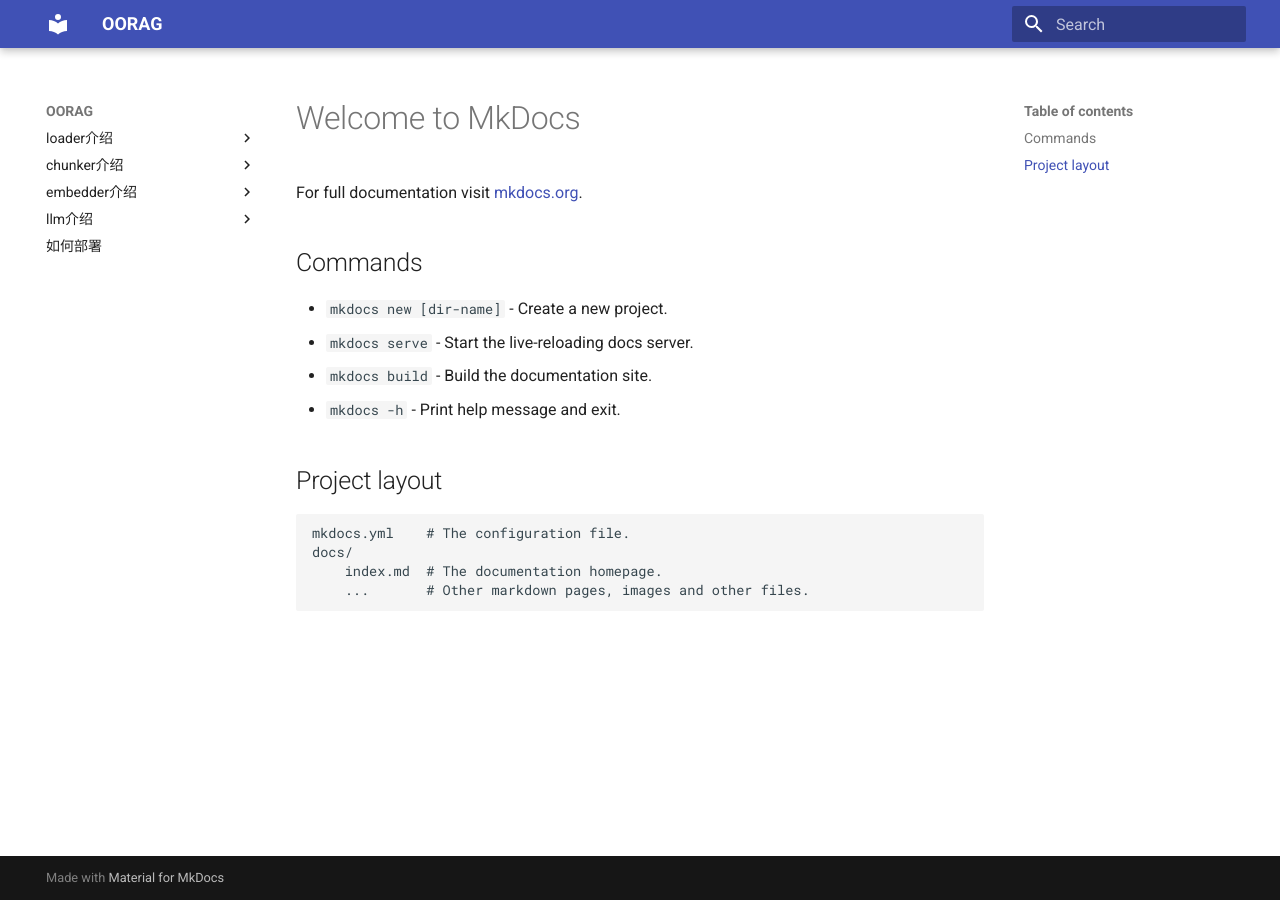
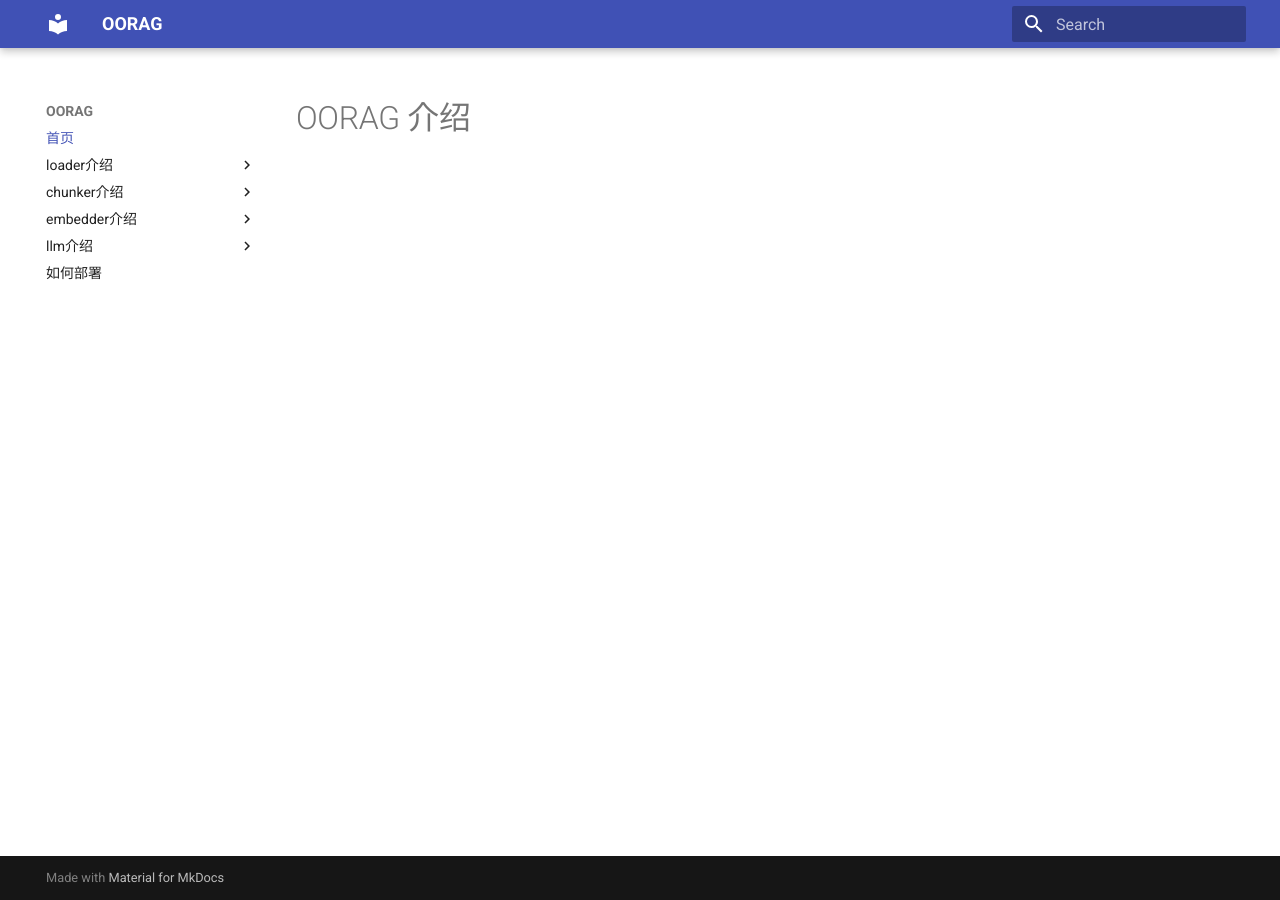
Before and after one commit to bitmap2024/OORAG, an MkDocs documentation site: the page built from docs/index.md, in a window 1280 px wide. Built offline with MkDocs 1.6.1 and Material for MkDocs 9.7.7, drawn with Linux system fonts in a browser that asks for light colours.

Commit message:
init docs

```diff
--- a/docs/index.md
+++ b/docs/index.md
@@ -1,17 +1 @@
-# Welcome to MkDocs
-
-For full documentation visit [mkdocs.org](https://www.mkdocs.org).
-
-## Commands
-
-* `mkdocs new [dir-name]` - Create a new project.
-* `mkdocs serve` - Start the live-reloading docs server.
-* `mkdocs build` - Build the documentation site.
-* `mkdocs -h` - Print help message and exit.
-
-## Project layout
-
-    mkdocs.yml    # The configuration file.
-    docs/
-        index.md  # The documentation homepage.
-        ...       # Other markdown pages, images and other files.
+# OORAG 介绍
--- a/mkdocs.yml
+++ b/mkdocs.yml
@@ -1,15 +1,22 @@
 site_name: OORAG
 theme:
   name: material
+  highlightjs: true  # 如果需要语法高亮
+plugins:
+  - search:
+      lang:
+        - en
+        - zh
 nav:
-  - loader介绍:
-     - 基本loader介绍: loader介绍/基本loader介绍.md
-     - ocr_loader介绍: loader介绍/ocr_loader介绍.md
-  - chunker介绍:
-     - chunker介绍: chunker介绍/chunker介绍.md
-  - embedder介绍:
-     - bgem3介绍: embedder介绍/bgem3介绍.md
-     - m3e介绍: embedder介绍/m3e介绍.md
-  - llm介绍:
-     - qwen2介绍: llm介绍/qwen2介绍.md
-  - 如何部署: 如何部署.md
+    - 首页: index.md
+    - loader介绍:
+      - 基本loader介绍: loader介绍/基本loader介绍.md
+      - ocr_loader介绍: loader介绍/ocr_loader介绍.md
+    - chunker介绍:
+      - chunker介绍: chunker介绍/chunker介绍.md
+    - embedder介绍:
+      - bgem3介绍: embedder介绍/bgem3介绍.md
+      - m3e介绍: embedder介绍/m3e介绍.md
+    - llm介绍:
+      - qwen2介绍: llm介绍/qwen2介绍.md
+    - 如何部署: 如何部署.md
```
Also changed, not shown: docs/chunker介绍/chunker介绍.md (+3 -3 lines), docs/loader介绍/ocr_loader介绍.md (+1 -1 lines), docs/loader介绍/基本loader介绍.md (+3 -3 lines).
